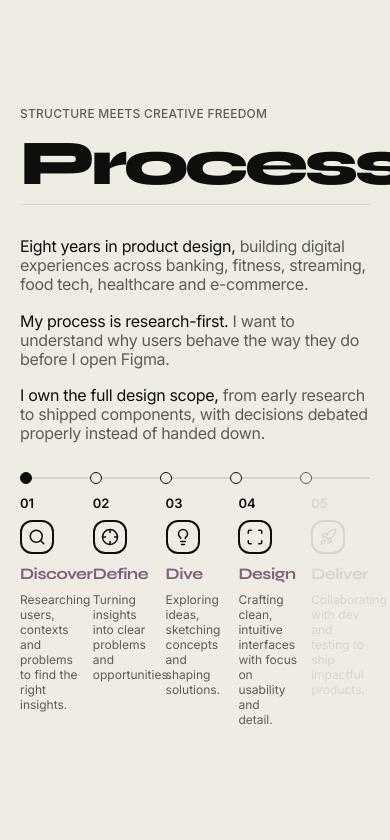
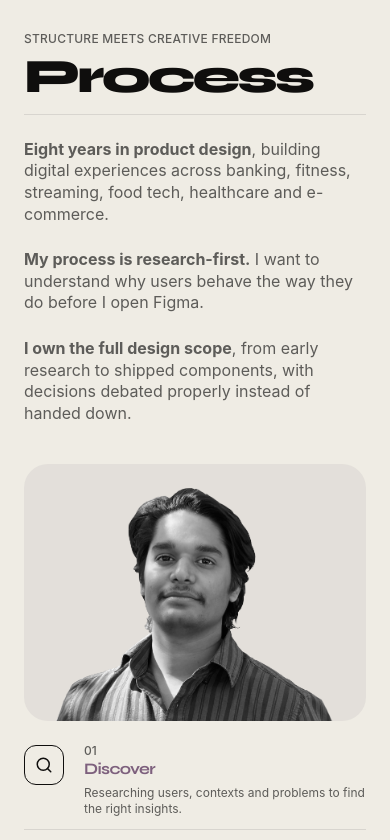
Before and after one commit to NikhilMawar/NikhilMawar.github.io, a React (Vite) app: page / in a window 390 px wide. Shown: the part 4200-5040 px from the top of the page. Built offline with nearby package versions, Linux system fonts and the light colour scheme.

Commit message:
process almost done

```diff
--- /dev/null
+++ b/src/components/process/MobileProcessStep.jsx
@@ -0,0 +1,124 @@
+import {
+    Search,
+    Crosshair,
+    Lightbulb,
+    Scan,
+    Rocket,
+} from "lucide-react";
+
+import { themeColors } from "../../utils/theme";
+
+const icons = {
+    Discover: Search,
+    Define: Crosshair,
+    Dive: Lightbulb,
+    Design: Scan,
+    Deliver: Rocket,
+};
+
+export default function MobileProcessStep({
+    step,
+    theme = "light",
+    isLast = false,
+}) {
+    const colors = themeColors[theme];
+
+    const Icon = icons[step.title];
+
+    return (
+        <div>
+
+            <div className="flex gap-5">
+
+                {/* Icon */}
+
+                <div
+                    className="
+                        flex
+                        h-[40px]
+                        w-[40px]
+                        shrink-0
+                        items-center
+                        justify-center
+                        rounded-[12px]
+                        border-[1.5px]
+                    "
+                    style={{
+                        borderColor: colors.heading,
+                        color: colors.heading,
+                    }}
+                >
+                    <Icon
+                        size={18}
+                        strokeWidth={2}
+                    />
+                </div>
+
+                {/* Content */}
+
+                <div className="min-w-0 flex-1">
+
+                    {/* Number */}
+
+                    <p
+                        className="
+                            text-[12px]
+                            font-medium
+                            leading-none
+                        "
+                        style={{
+                            color: colors.subtext,
+                        }}
+                    >
+                        {step.number}
+                    </p>
+
+                    {/* Title */}
+
+                    <h3
+                        className="
+                            mt-1
+                            font-['Syne']
+                            text-[16px]
+                            font-bold
+                            leading-none
+                            tracking-[-0.04em]
+                        "
+                        style={{
+                            color: "#7D607D",
+                        }}
+                    >
+                        {step.title}
+                    </h3>
+
+                    {/* Description */}
+
+                    <p
+                        className="
+                            mt-2
+                            text-[12px]
+                            leading-[1.35]
+                        "
+                        style={{
+                            color: colors.subtext,
+                        }}
+                    >
+                        {step.description}
+                    </p>
+
+                </div>
+
+            </div>
+
+            {!isLast && (
+                <div
+                    className="mt-3 mb-3 h-px w-full"
+                    style={{
+                        backgroundColor: colors.tertiary,
+                    }}
+                />
+            )}
+
+        </div>
+    );
+}
--- a/src/components/process/ProcessPhoto.jsx
+++ b/src/components/process/ProcessPhoto.jsx
@@ -1,16 +1,35 @@
 import portrait from "../../assets/images/process-portrait.webp";
 
-export default function ProcessPhoto({ theme = "light" }) {
+export default function ProcessPhoto({
+      theme = "light",
+      mobile = false,
+  }) {
   const panelBg = theme === "dark" ? "#1A1A1A" : "#E3DFDA";
 
   return (
     <div
-      className="
-        relative z-[10]
-        h-full w-full overflow-hidden
-        rounded-[clamp(18px,1.6vw,32px)]
-      "
-      style={{ backgroundColor: panelBg }}
+        className={
+            mobile
+                ? `
+                    relative
+                    mt-10
+                    w-full
+                    aspect-[4/3]
+                    overflow-hidden
+                    rounded-[24px]
+                `
+                : `
+                    relative
+                    z-[10]
+                    h-full
+                    w-full
+                    overflow-hidden
+                    rounded-[clamp(18px,1.6vw,32px)]
+                `
+        }
+        style={{
+            backgroundColor: panelBg,
+        }}
     >
       <img
         src={portrait}
--- a/src/layouts/DesktopLayout.jsx
+++ b/src/layouts/DesktopLayout.jsx
@@ -5,7 +5,7 @@ import { useLocation, useNavigate } from "react-router-dom";
 import DesktopHero from "../sections/DesktopHero";
 import DesktopWork from "../sections/DesktopWork";
 import DesktopAbout from "../sections/DesktopAbout";
-import Process from "../sections/Process";
+import DesktopProcess from "../sections/DesktopProcess";
 import Contact from "../sections/Contact";
 import Footer from "../sections/Footer";
 
@@ -75,7 +75,7 @@ export default function DesktopLayout({
 
       <DesktopWork theme={theme} />
       <DesktopAbout theme={theme} />
-      <Process theme={theme} />
+      <DesktopProcess theme={theme} />
       <Contact theme={theme} />
       <Footer
         theme={theme}
--- a/src/layouts/MobileLayout.jsx
+++ b/src/layouts/MobileLayout.jsx
@@ -1,7 +1,7 @@
 import MobileTopBar from "../components/mobile/MobileTopBar";
 
 //import Hero from "../sections/Hero";
-import Process from "../sections/Process";
+import MobileProcess from "../sections/MobileProcess";
 import Contact from "../sections/Contact";
 import Footer from "../sections/Footer";
 
@@ -30,7 +30,7 @@ export default function MobileLayout({
         />
         <MobileWork theme={theme} />
         <MobileAbout theme={theme} />
-        <Process theme={theme} />
+        <MobileProcess theme={theme} />
         <Contact theme={theme} />
         <Footer theme={theme} />
       </main>
--- /dev/null
+++ b/src/sections/MobileProcess.jsx
@@ -0,0 +1,163 @@
+import SectionReveal from "../components/common/SectionReveal";
+import { themeColors } from "../utils/theme";
+import ProcessPhoto from "../components/process/ProcessPhoto";
+import MobileProcessStep from "../components/process/MobileProcessStep";
+
+export default function MobileProcess({
+    theme = "light",
+}) {
+    const colors = themeColors[theme];
+
+    const steps = [
+        {
+            number: "01",
+            title: "Discover",
+            description:
+                "Researching users, contexts and problems to find the right insights.",
+        },
+        {
+            number: "02",
+            title: "Define",
+            description:
+                "Turning insights into clear problems and opportunities.",
+        },
+        {
+            number: "03",
+            title: "Dive",
+            description:
+                "Exploring ideas, sketching concepts and shaping solutions.",
+        },
+        {
+            number: "04",
+            title: "Design",
+            description:
+                "Crafting clean, intuitive interfaces with focus on usability and detail.",
+        },
+        {
+            number: "05",
+            title: "Deliver",
+            description:
+                "Collaborating with dev and testing to ship impactful products.",
+        },
+    ];
+
+    return (
+        <section
+            id="process"
+            className="relative w-full"
+            style={{
+                backgroundColor: colors.bg,
+                color: colors.heading,
+            }}
+        >
+            <SectionReveal blur={8}>
+
+                <div
+                    className="
+                        mx-auto
+                        w-full
+                        max-w-[640px]
+                        px-[24px]
+                        pt-[20px]
+                        pb-[96px]
+                    "
+                >
+
+                    {/* Eyebrow */}
+
+                    <p
+                        className="
+                            text-[12px]
+                            font-medium
+                            uppercase
+                            tracking-[0.02em]
+                        "
+                        style={{
+                            color: colors.subtext,
+                        }}
+                    >
+                        Structure meets creative freedom
+                    </p>
+
+                    {/* Heading */}
+
+                    <h2
+                        className="
+                            mt-2
+                            font-['Syne']
+                            text-[48px]
+                            font-extrabold
+                            leading-[0.88]
+                            tracking-[-0.06em]
+                        "
+                    >
+                        Process
+                    </h2>
+
+                    {/* Divider */}
+
+                    <div
+                        className="mt-4 h-px w-full"
+                        style={{
+                            backgroundColor: colors.tertiary,
+                        }}
+                    />
+
+                    {/* Intro */}
+
+                    <div
+                        className="mt-6 space-y-6"
+                        style={{
+                            color: colors.subtext,
+                        }}
+                    >
+                        <p className="text-[16px] leading-[1.35]">
+                            <b>Eight years in product design</b>, building
+                            digital experiences across banking, fitness,
+                            streaming, food tech, healthcare and e-commerce.
+                        </p>
+
+                        <p className="text-[16px] leading-[1.35]">
+                            <b>My process is research-first.</b> I want to
+                            understand why users behave the way they do before
+                            I open Figma.
+                        </p>
+
+                        <p className="text-[16px] leading-[1.35]">
+                            <b>I own the full design scope</b>, from early
+                            research to shipped components, with decisions
+                            debated properly instead of handed down.
+                        </p>
+                    </div>
+
+
+                    {/* Portrait */}
+
+                    <div className="mt-10">
+                        <ProcessPhoto
+                            theme={theme}
+                            mobile
+                        />
+                    </div>
+
+                    {/* Process Steps */}
+
+                    <div className="mt-6">
+
+                        {steps.map((step, index) => (
+                            <MobileProcessStep
+                                key={step.number}
+                                step={step}
+                                theme={theme}
+                                isLast={index === steps.length - 1}
+                            />
+                        ))}
+
+                    </div>
+
+                </div>
+
+            </SectionReveal>
+        </section>
+    );
+}
```
Also changed, not shown: src/sections/DesktopProcess.jsx (renamed from src/sections/Process.jsx).
